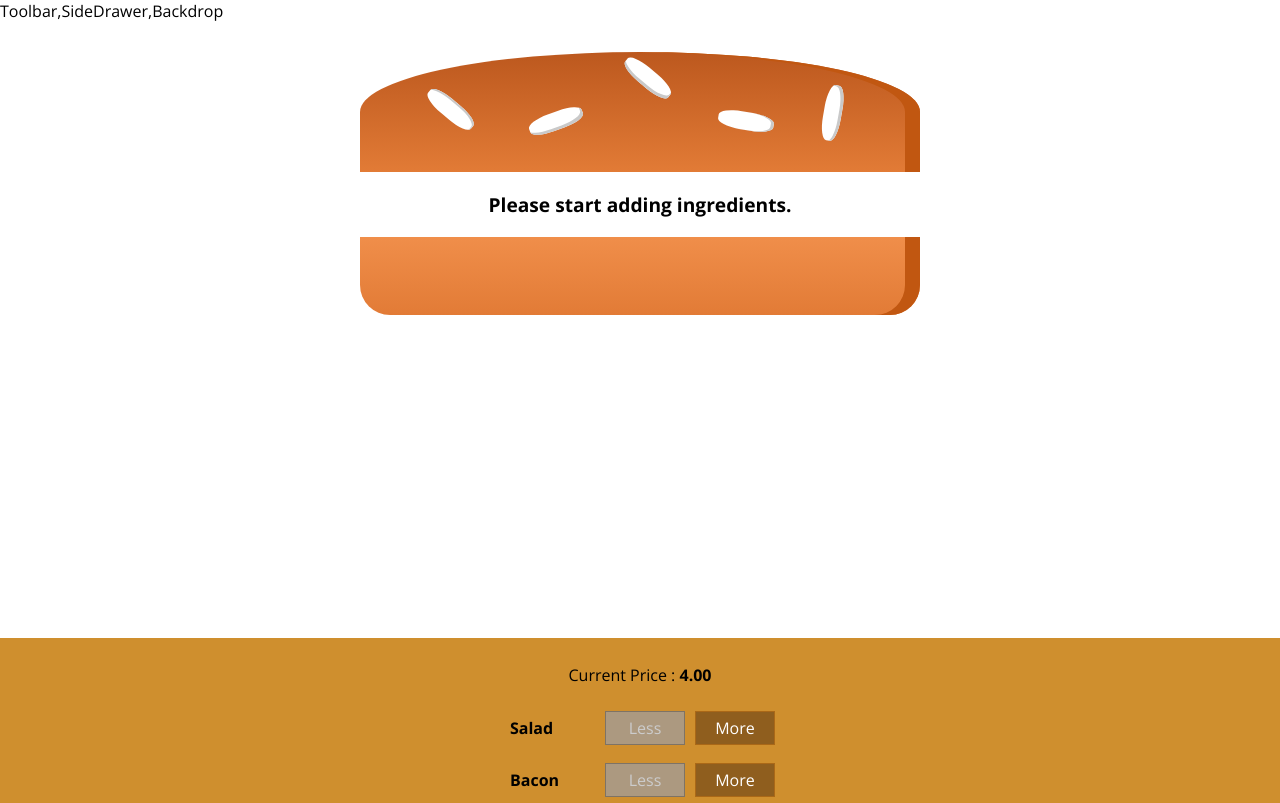
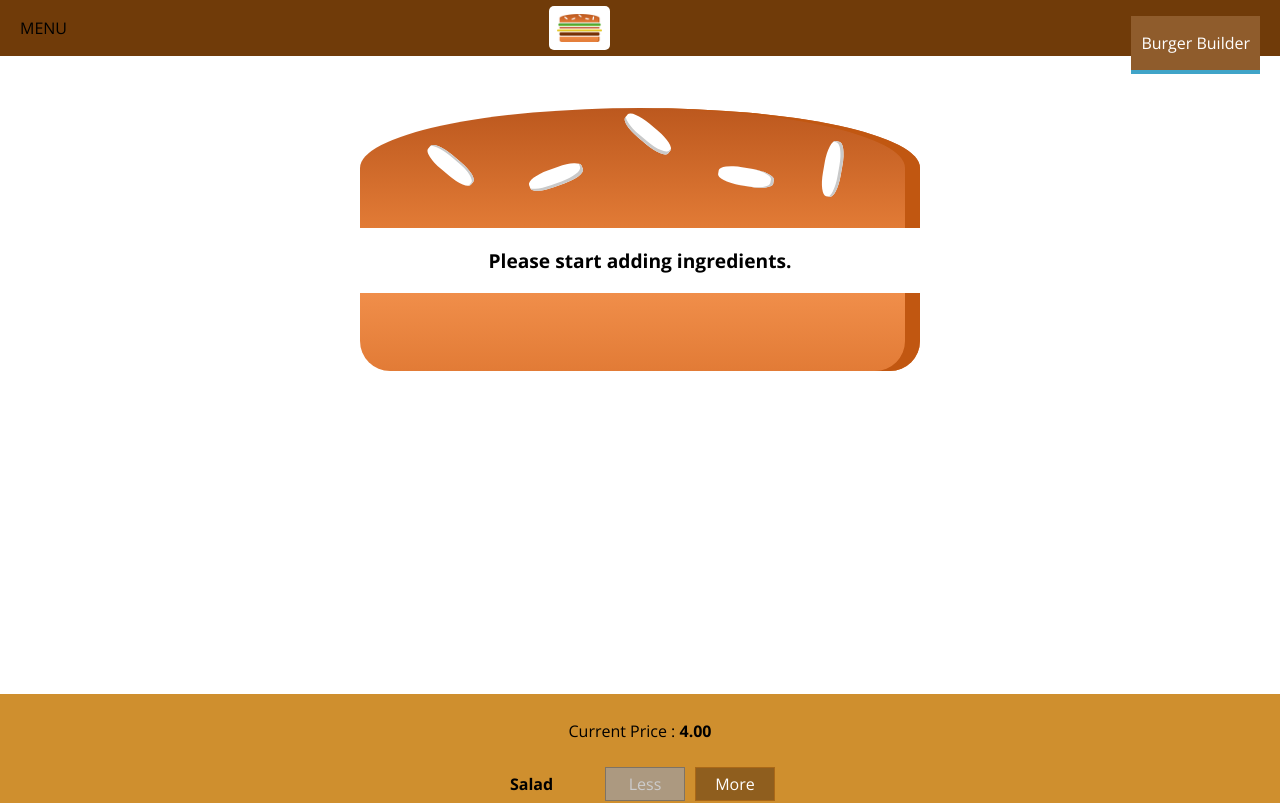
Before and after one commit to akshaypalshikar/burger-builder, a React app: page / in a window 1280 px wide. Shown: the top 803 px of the page. Built offline with nearby package versions, Linux system fonts and the light colour scheme.

Commit message:
adding navigation item

```diff
--- a/src/components/Layout/Layout.css
+++ b/src/components/Layout/Layout.css
@@ -1,3 +1,3 @@
 .Content {
-    margin-top: 16px;
+    margin-top: 72px;
 }
--- a/src/components/Layout/Layout.js
+++ b/src/components/Layout/Layout.js
@@ -1,10 +1,13 @@
 import React from 'react';
 import Wrapper from './../../hoc/Wrapper';
 import layoutCssClasses from './Layout.css';
+import Toolbar from '../Navigation/Toolbar/Toolbar';
 
 const layout = (props) => (
     <Wrapper>
-        <div>Toolbar,SideDrawer,Backdrop</div>
+        <div>
+            <Toolbar/>
+            SideDrawer,Backdrop</div>
         <main className={layoutCssClasses.Content}>
             {props.children}
         </main>
--- /dev/null
+++ b/src/components/Logo/Logo.css
@@ -0,0 +1,12 @@
+.Logo {
+    background-color: white;
+    padding: 8px;
+    height: 80%;
+    box-sizing: border-box;
+    border-radius: 5px;
+}
+
+.Logo img {
+    height: 100%;
+    background: transparent;
+}
--- /dev/null
+++ b/src/components/Logo/Logo.js
@@ -0,0 +1,10 @@
+import React from 'react';
+import burgerLogo from '../../assets/images/burger-logo.png';
+import logoCss from './Logo.css';
+
+const logo = (props) => (
+    <div className={logoCss.Logo}>
+        <img src={burgerLogo} alt='My Burger'/>
+    </div>
+);
+export default logo;
--- /dev/null
+++ b/src/components/Navigation/NavigationItems/NavigationItem/NavigationItem.css
@@ -0,0 +1,25 @@
+.NavigationItem {
+    margin: 0;
+    box-sizing: border-box;
+    display: flex;
+    height: 100%;
+    align-items: center;
+}
+
+.NavigationItem a {
+    color: white;
+    text-decoration: none;
+    height: 100%;
+    padding: 16px 10px;
+    border-bottom: 4px solid transparent;
+    box-sizing: border-box;
+    display: block;
+}
+
+.NavigationItem a:hover,
+.NavigationItem a:active,
+.NavigationItem a.active {
+    background-color: #8f5c2c;
+    border-bottom: 4px solid #40a4c8;
+    color: white;
+}
--- /dev/null
+++ b/src/components/Navigation/NavigationItems/NavigationItem/NavigationItem.js
@@ -0,0 +1,10 @@
+import React from 'react';
+import navigationItemCSS from './NavigationItem.css';
+const navigationItem = (props)=>(
+    <li className={navigationItemCSS.NavigationItem}>
+        <a href={props.link}
+            className={props.active?navigationItemCSS.active:null}>
+        {props.children}</a>
+    </li>
+);
+export default navigationItem;
--- /dev/null
+++ b/src/components/Navigation/NavigationItems/NavigationItems.css
@@ -0,0 +1,8 @@
+.NavigationItems {
+    margin: 0;
+    padding: 0;
+    list-style: none;
+    display: flex;
+    align-items: center;
+    height: 100%;
+}
--- /dev/null
+++ b/src/components/Navigation/NavigationItems/NavigationItems.js
@@ -0,0 +1,10 @@
+import React from 'react';
+import navigationItemsCSS from './NavigationItems.css';
+import NavigationItem from './NavigationItem/NavigationItem';
+const navigationItems = (props)=>(
+    <ul className={navigationItemsCSS.navigationItems}>
+        <NavigationItem link="/" active >Burger Builder</NavigationItem>
+        <NavigationItem link="/">Checkout</NavigationItem>
+    </ul>
+);
+export default navigationItems;
--- /dev/null
+++ b/src/components/Navigation/Toolbar/Toolbar.css
@@ -0,0 +1,18 @@
+.Toolbar {
+    height: 56px;
+    width: 100%;
+    position: fixed;
+    top: 0;
+    left: 0;
+    background-color: #703b09;
+    display: flex;
+    justify-content: space-between;
+    align-items: center;
+    padding: 0 20px;
+    box-sizing: border-box;
+    z-index: 90;
+}
+
+.Toolbar nav {
+    height: 100%;
+}
--- /dev/null
+++ b/src/components/Navigation/Toolbar/Toolbar.js
@@ -0,0 +1,13 @@
+import React from 'react';
+import toolbarCss from './Toolbar.css';
+import Logo from '../../Logo/Logo';
+import NavigationItems from './../NavigationItems/NavigationItems';
+
+const toolbar = (props) =>(
+    <header className={toolbarCss.Toolbar}>
+        <div>MENU</div>
+        <Logo/>
+        <nav><NavigationItems/></nav>
+    </header>
+);
+export default toolbar;
```
Also changed, not shown: src/assets/images/burger-logo.png (added).
